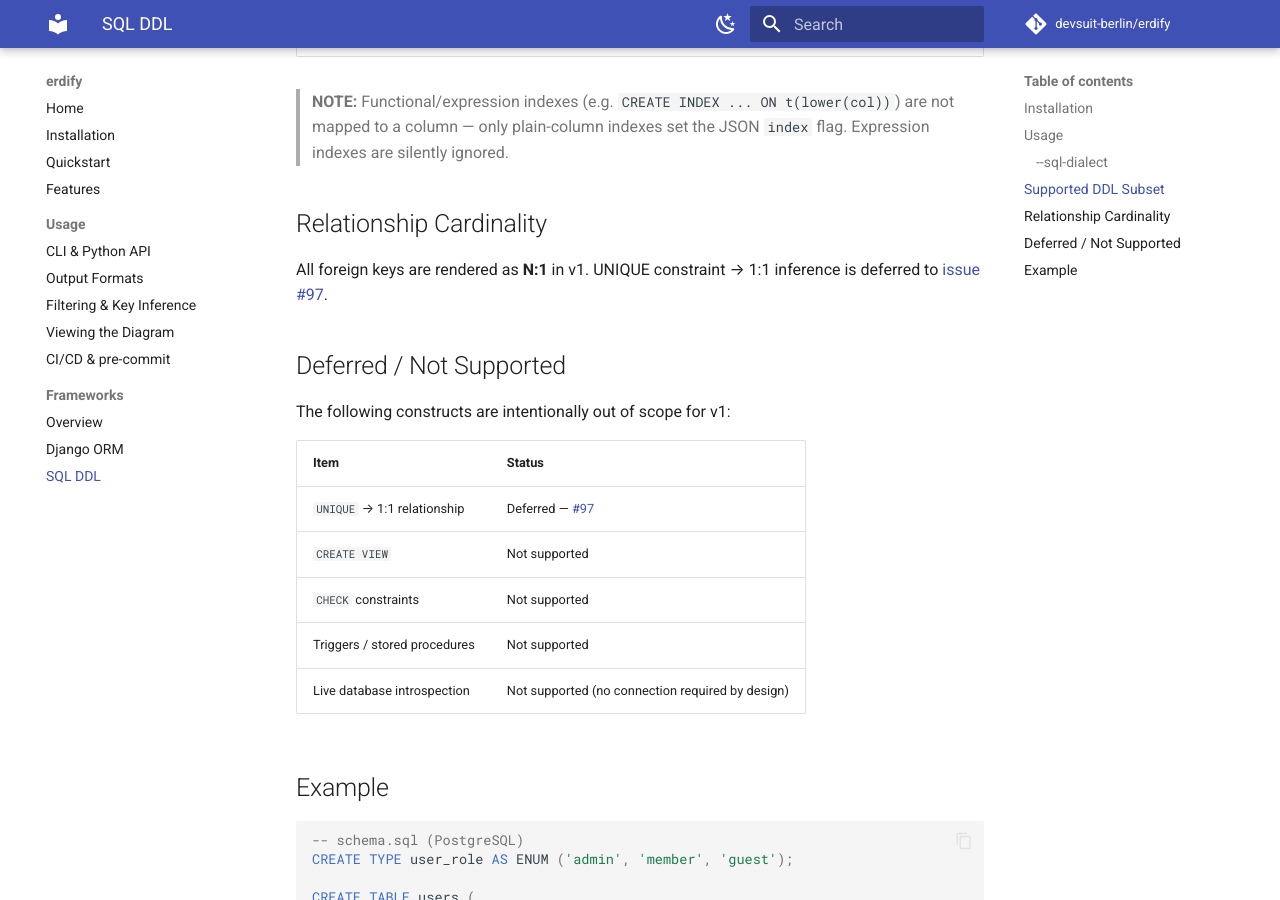
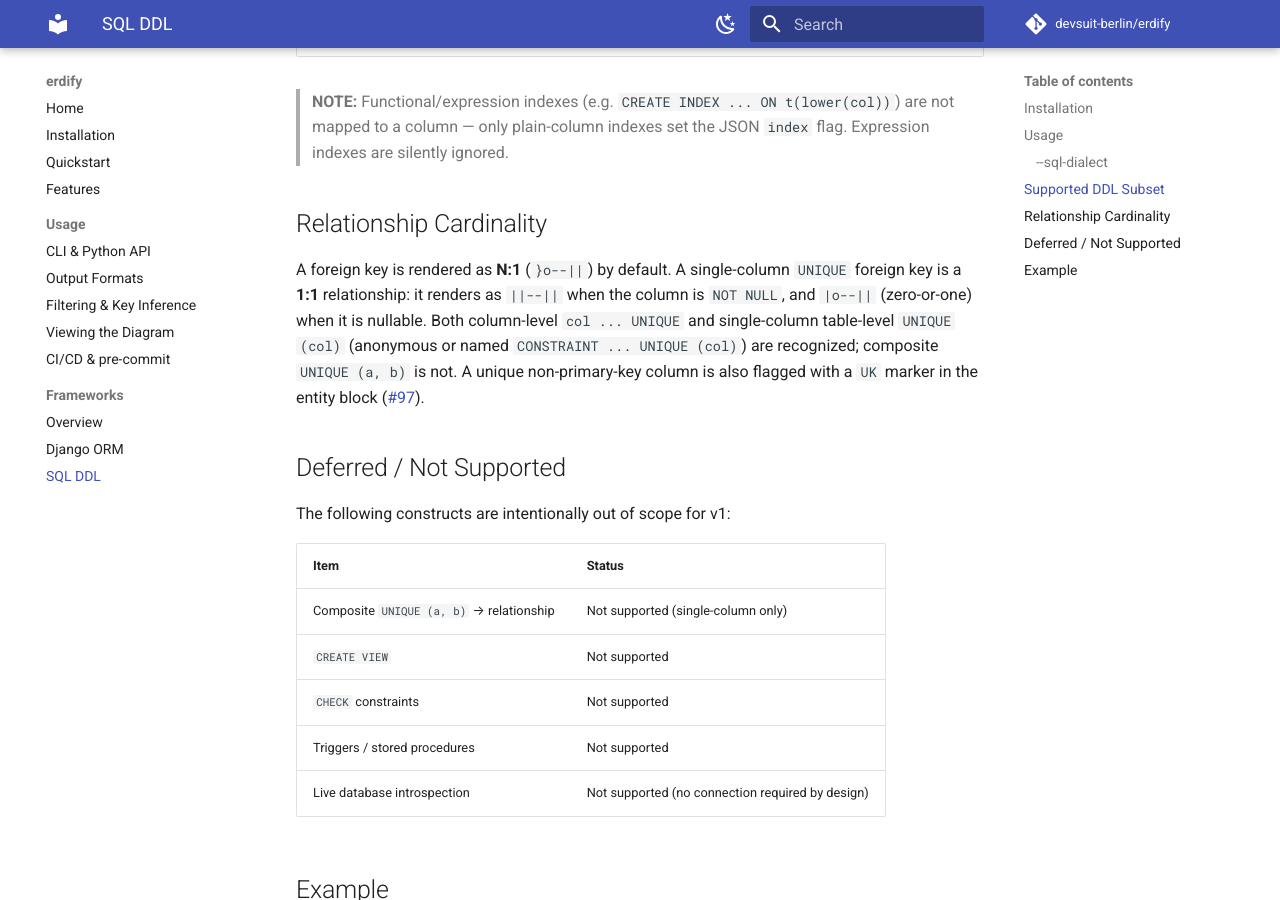
Before and after one commit to devsuit-berlin/erdify, an MkDocs documentation site: the page built from docs/frameworks/sql.md, in a window 1280 px wide and 900 px high, scrolled down 2026 px. Built offline with MkDocs 1.6.1 and Material for MkDocs 9.7.7, drawn with Linux system fonts in a browser that asks for light colours; comment, search, counter and statistics services are not loaded.

Commit message:
docs(sql): document UNIQUE FK 1:1 rendering, UK marker, JSON unique field (#97)
Co-Authored-By: Claude Opus 4.8 <noreply@anthropic.com>

```diff
--- a/docs/frameworks/sql.md
+++ b/docs/frameworks/sql.md
@@ -74,8 +74,13 @@ sql_dialect = "postgres"
 
 ## Relationship Cardinality
 
-All foreign keys are rendered as **N:1** in v1. UNIQUE constraint → 1:1 inference
-is deferred to [issue #97](https://github.com/devsuit-berlin/erdify/issues/97).
+A foreign key is rendered as **N:1** (`}o--||`) by default. A single-column
+`UNIQUE` foreign key is a **1:1** relationship: it renders as `||--||` when the
+column is `NOT NULL`, and `|o--||` (zero-or-one) when it is nullable. Both
+column-level `col ... UNIQUE` and single-column table-level `UNIQUE (col)`
+(anonymous or named `CONSTRAINT ... UNIQUE (col)`) are recognized; composite
+`UNIQUE (a, b)` is not. A unique non-primary-key column is also flagged with a
+`UK` marker in the entity block ([#97](https://github.com/devsuit-berlin/erdify/issues/97)).
 
 ## Deferred / Not Supported
 
@@ -83,7 +88,7 @@ The following constructs are intentionally out of scope for v1:
 
 | Item | Status |
 |------|--------|
-| `UNIQUE` → 1:1 relationship | Deferred — [#97](https://github.com/devsuit-berlin/erdify/issues/97) |
+| Composite `UNIQUE (a, b)` → relationship | Not supported (single-column only) |
 | `CREATE VIEW` | Not supported |
 | `CHECK` constraints | Not supported |
 | Triggers / stored procedures | Not supported |
```
Also changed, not shown: CHANGELOG.md (+10 -0 lines), docs/usage/output-formats.md (+6 -2 lines).
